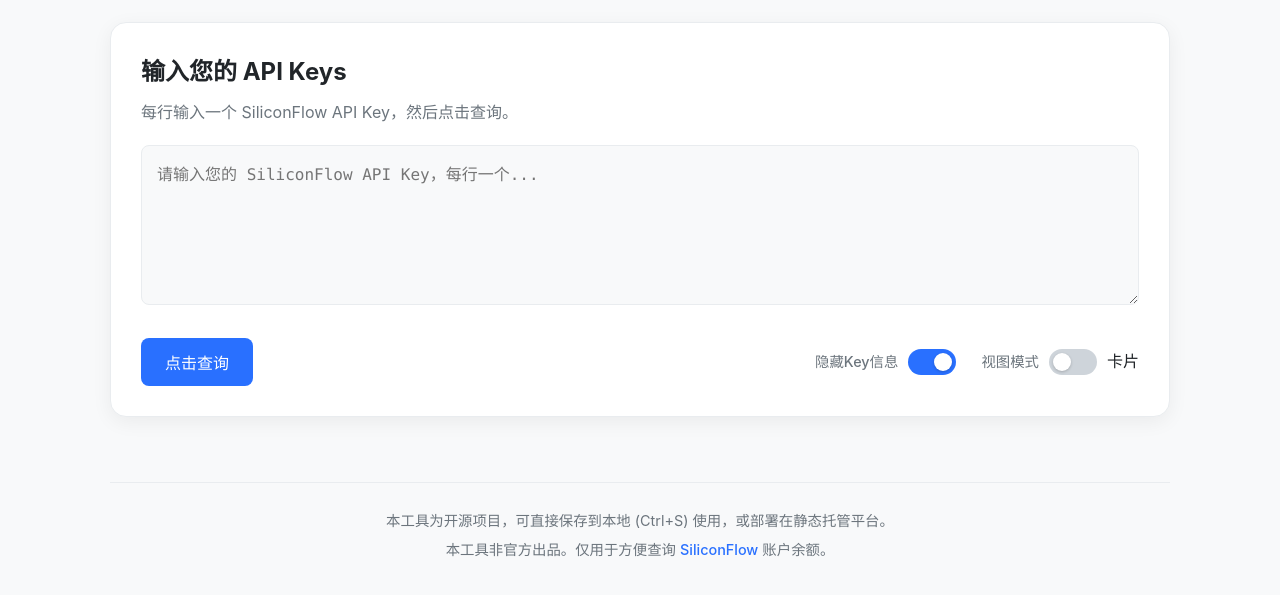
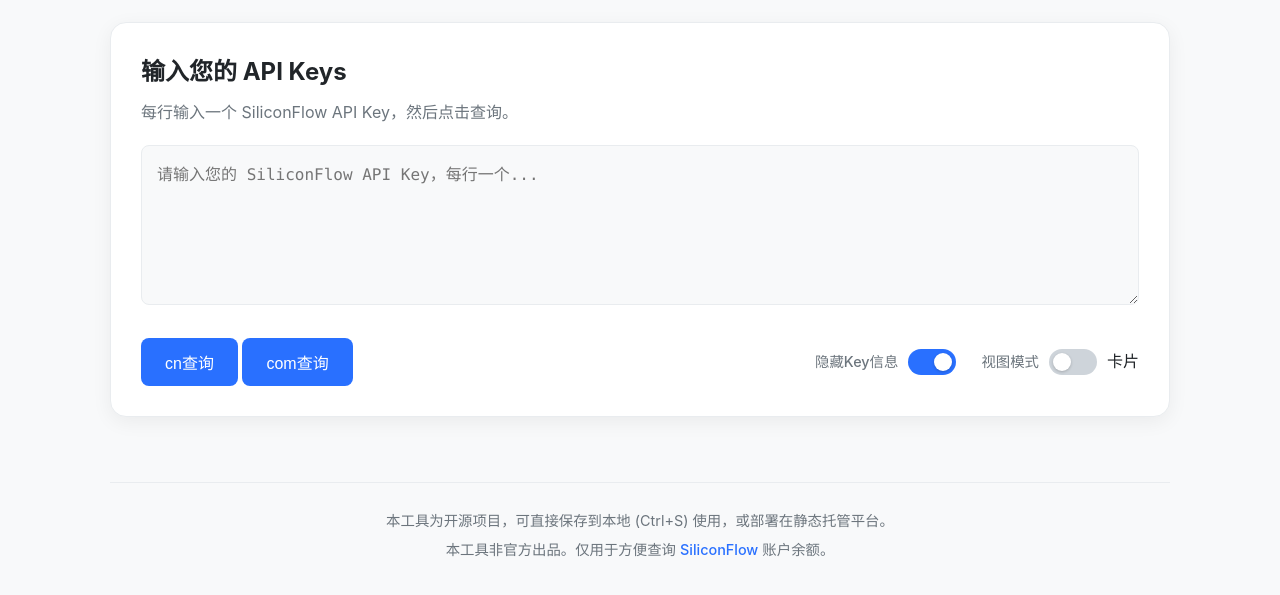
Before and after one commit to xiaoyutx94/SiliconFlow-Key, a plain HTML site: page index.html in a window 1280 px wide. Shown: the part 77-672 px from the top of the page. Drawn offline with Linux system fonts and the light colour scheme.

Commit message:
Update index.html

```diff
--- a/index.html
+++ b/index.html
@@ -27,7 +27,11 @@
                 <p>每行输入一个 SiliconFlow API Key，然后点击查询。</p>
                 <textarea id="apiKeysInput" placeholder="请输入您的 SiliconFlow API Key，每行一个..."></textarea>
                 <div class="action-row">
-                    <button id="checkButton">点击查询</button>
+                    <div class="query-buttons">
+                        <button id="checkButtonCn">cn查询</button>
+                        <button id="checkButtonCom">com查询</button>
+                    </div>
+                    <button id="copyAllNormalKeysBtn" class="copy-all-btn" style="display: none;">📋 复制全部正常Key</button>
                     <div class="toggles-container">
                         <div class="view-toggle">
                             <span class="view-toggle-label">隐藏Key信息</span>
```
